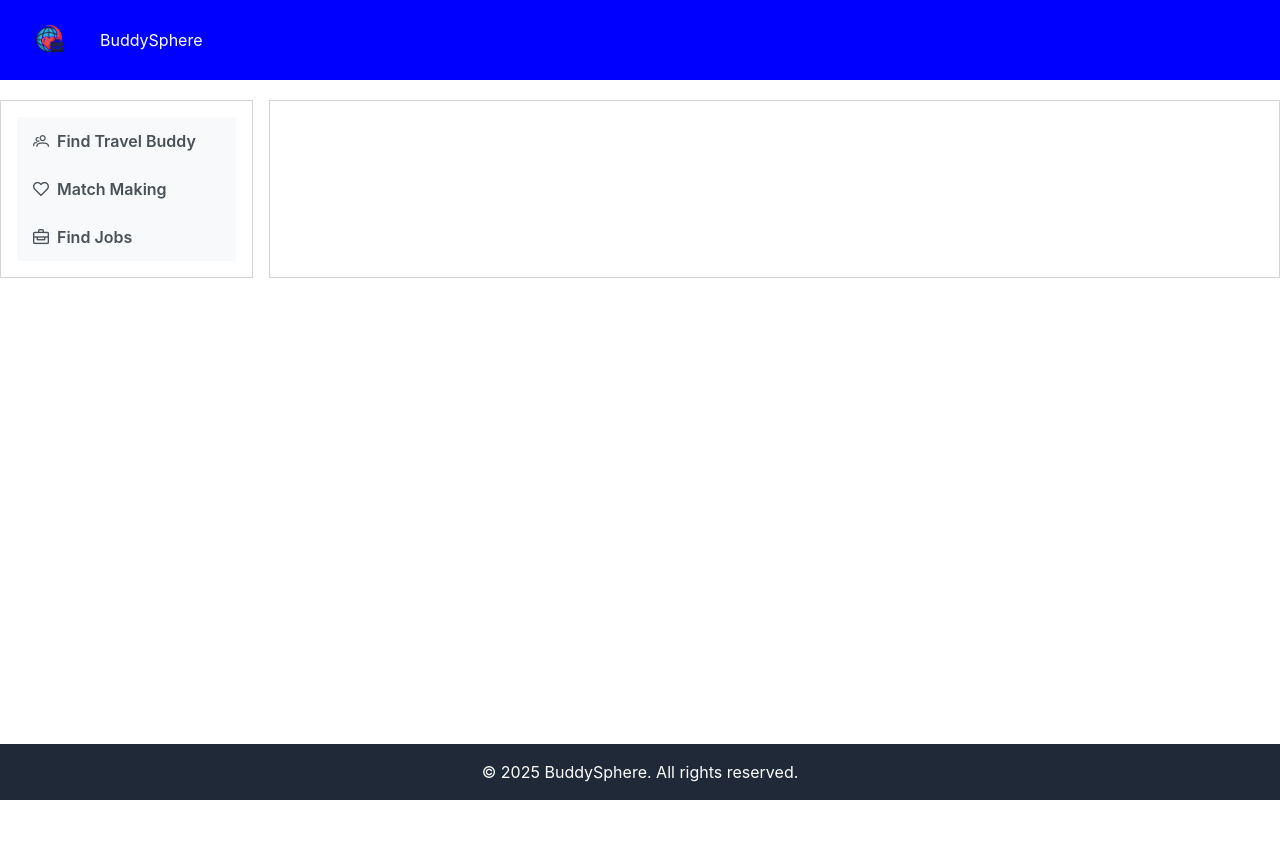
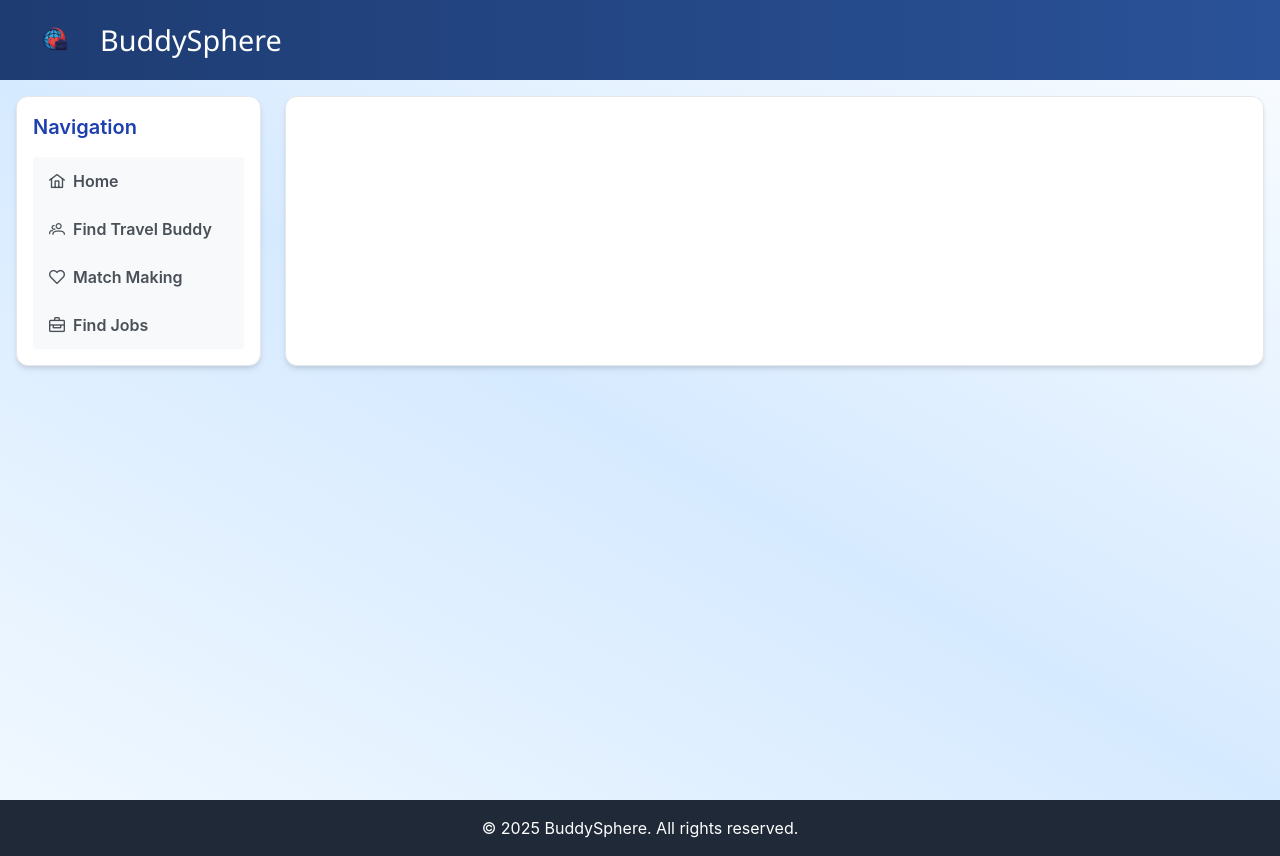
Before and after one commit to shivendradas/HerokuBuddySphereApp, a React (Create React App) app in the folder client/: page /match in a window 1280 px wide. Before the commit the page ends 800 px from the top, so only its background shows below. Built offline with nearby package versions, Linux system fonts and the light colour scheme.

Commit message:
update GUI

```diff
--- a/client/src/components/Body.jsx
+++ b/client/src/components/Body.jsx
@@ -16,39 +16,49 @@ const MainBody = () => {
     const location = useLocation();
 
     const getActiveClass = (path) =>
-        location.pathname === path ? 'bg-blue-100 font-bold rounded-md' : '';
+        location.pathname === path
+            ? 'bg-blue-100 text-blue-700 font-semibold rounded-lg'
+            : '';
 
     const menuItems = [
+        {
+            label: 'Home',
+            icon: 'pi pi-home',
+            command: () => navigate('/'),
+            className: getActiveClass('/'),
+        },
         {
             label: 'Find Travel Buddy',
             icon: 'pi pi-users',
             command: () => navigate('/travelbuddy'),
-            className: getActiveClass('/travelbuddy')
+            className: getActiveClass('/travelbuddy'),
         },
         {
             label: 'Match Making',
             icon: 'pi pi-heart',
             command: () => navigate('/matchmaking'),
-            className: getActiveClass('/matchmaking')
+            className: getActiveClass('/matchmaking'),
         },
         {
             label: 'Find Jobs',
             icon: 'pi pi-briefcase',
             command: () => navigate('/findjobs'),
-            className: getActiveClass('/findjobs')
-        }
+            className: getActiveClass('/findjobs'),
+        },
     ];
 
     return (
-        <div className="flex-grow bg-white overflow-hidden">
-            <div className="flex h-full mt-5">
-                {/* Left panel - 20% */}
-                <div className="w-1/5 border border-gray-300 p-4">
+        <div className="flex-grow bg-gradient-to-tr from-[#f0f8ff] via-[#d6eaff] to-[#f7fbff] min-h-[calc(100vh-80px)] p-4">
+
+            <div className="flex h-full gap-6">
+                {/* Left panel */}
+                <div className="w-1/5 bg-white shadow-md rounded-xl p-4 border border-gray-200">
+                    <h2 className="text-xl font-semibold text-blue-800 mb-4">Navigation</h2>
                     <PanelMenu model={menuItems} className="w-full" />
                 </div>
 
-                {/* Right panel - 80% */}
-                <div className="w-4/5 border border-gray-300 p-4 overflow-auto max-h-full ml-4">
+                {/* Right panel */}
+                <div className="w-4/5 bg-white shadow-md rounded-xl p-6 border border-gray-200 overflow-auto max-h-[calc(100vh-120px)]">
                     <Routes>
                         <Route path="/" element={<Home />} />
                         <Route path="/travelbuddy" element={<TravelBuddy />} />
--- a/client/src/components/Header.jsx
+++ b/client/src/components/Header.jsx
@@ -1,10 +1,30 @@
-// components/Header.jsx
 import React from 'react';
 
 const Header = () => (
-  <header style={{ backgroundColor: 'blue', height: '80px', color: 'white', padding: '20px', display: 'flex', alignItems: 'center' }}>
-    <img src="/header.png" alt="Header Logo" style={{ height: '60px', marginRight: '20px' }} />
-    <h1>BuddySphere</h1>
+  <header
+    style={{
+      background: 'linear-gradient(90deg, #1e3c72 0%, #2a5298 100%)',
+      height: '80px',
+      color: 'white',
+      padding: '0 30px',
+      display: 'flex',
+      alignItems: 'center',
+      boxShadow: '0 4px 8px rgba(0, 0, 0, 0.1)',
+      fontFamily: "'Segoe UI', Tahoma, Geneva, Verdana, sans-serif",
+    }}
+  >
+    <img
+      src="/header.png"
+      alt="BuddySphere Logo"
+      style={{
+        height: '50px',
+        marginRight: '20px',
+        transition: 'transform 0.3s ease',
+      }}
+      onMouseOver={(e) => (e.currentTarget.style.transform = 'scale(1.1)')}
+      onMouseOut={(e) => (e.currentTarget.style.transform = 'scale(1.0)')}
+    />
+    <h1 style={{ fontSize: '1.8rem', margin: 0 }}>BuddySphere</h1>
   </header>
 );
 
```
